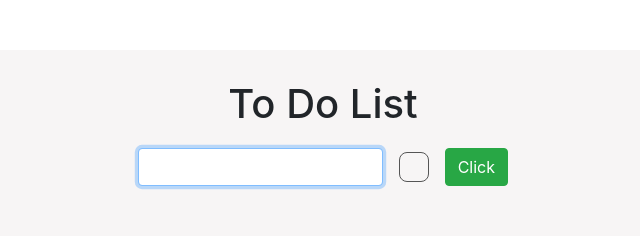
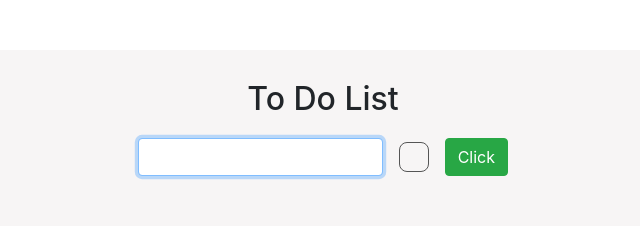
Before and after one commit to sanjar1311/todolist2, a plain HTML site: page index.html in a window 1280 px wide. Shown: the whole page, without its empty margins (317-957 px from the left). Drawn offline with Linux system fonts and the light colour scheme.

Commit message:
add site title

```diff
--- a/index.html
+++ b/index.html
@@ -9,10 +9,11 @@
 </head>
 <body>
 
+  <h1 class="sr-only">To Do List</h1>
   <div class="todo-container">
     <section>
       <form class="js-form d-flex flex-column" action="https://echo.htmlacademy.ru" method="POST">
-        <h1 class="text-center m-0 mb-3">To Do List</h1>
+        <h2 class="text-center m-0 mb-3">To Do List</h2>
         <div class="d-flex align-items-center  mx-auto w-50">
           <input class="js-input form-control mr-3" type="text" aria-label="Enter to do list" required>
           <label class="d-flex align-items-center">
```
